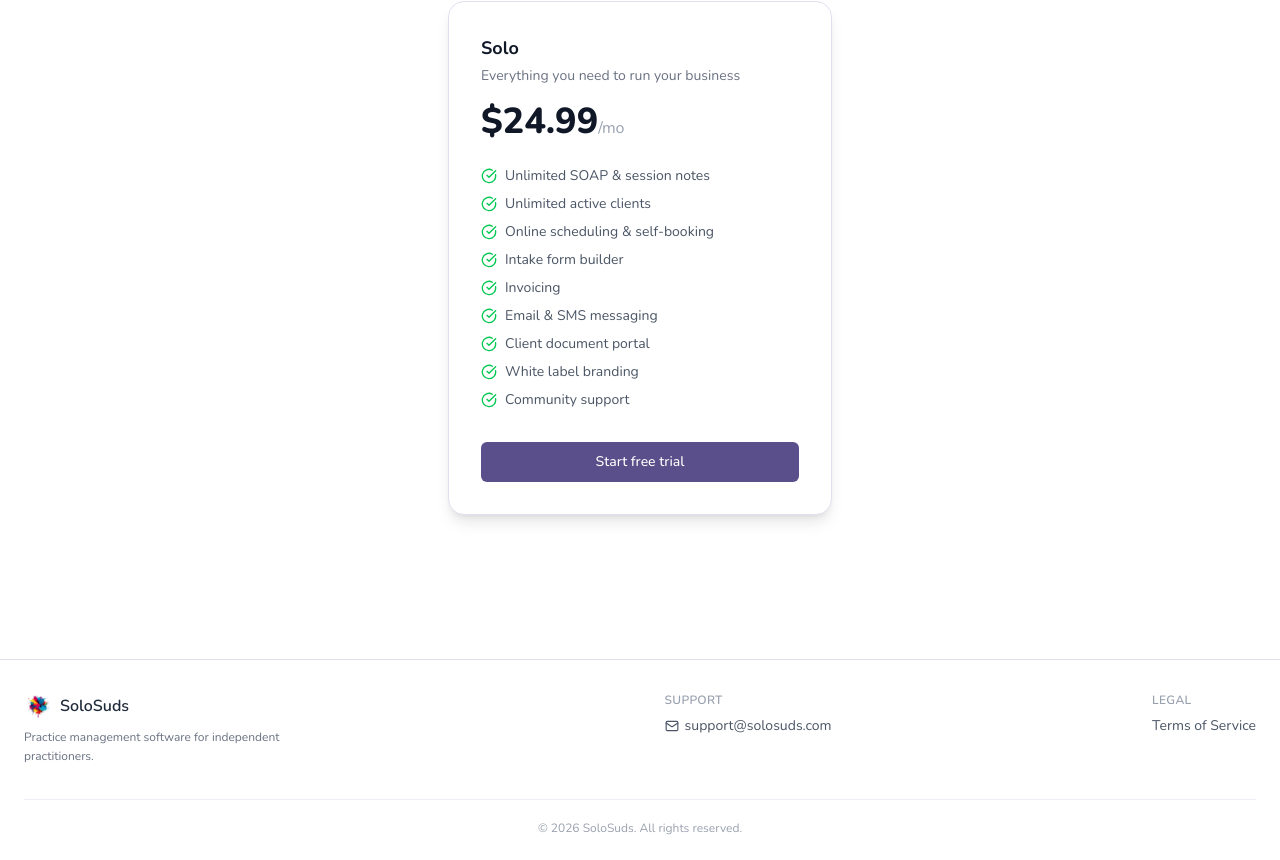
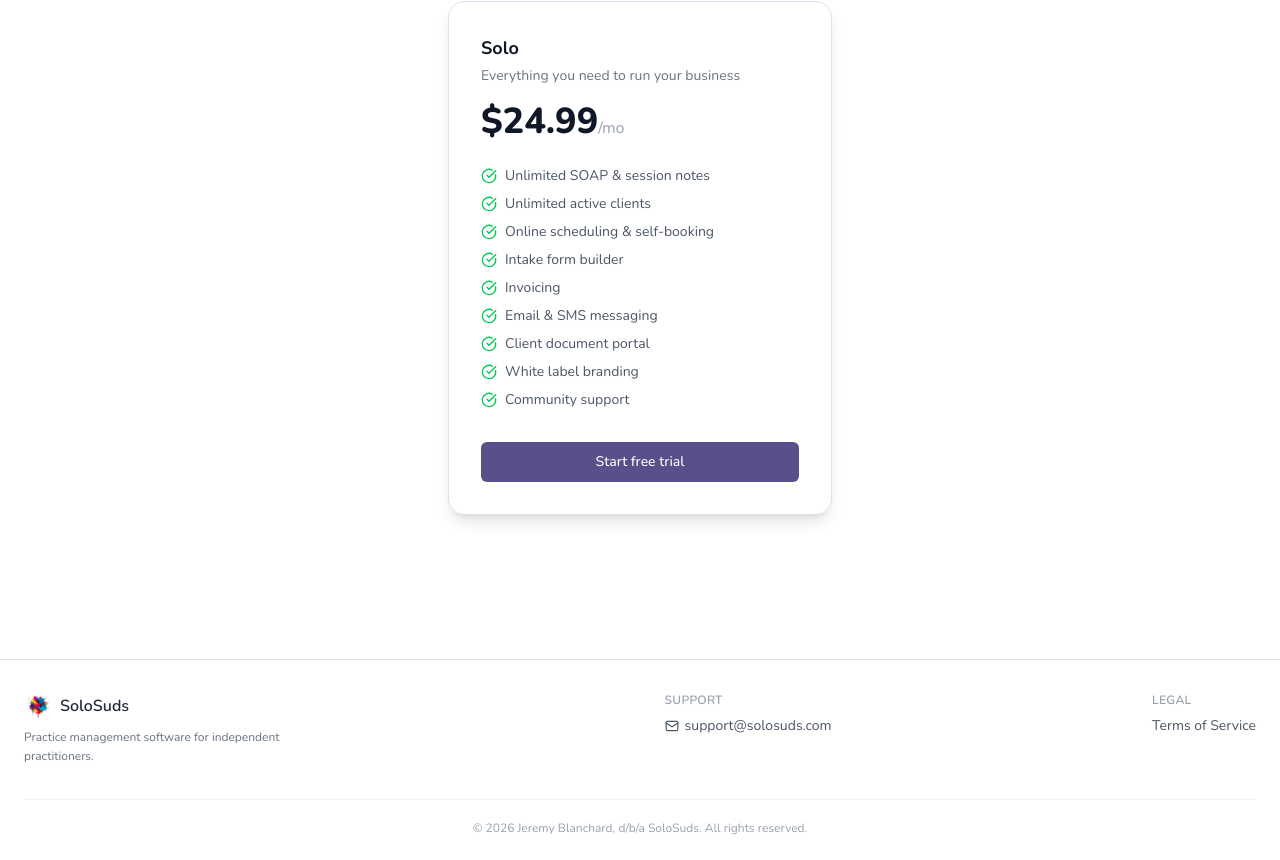
Before and after one commit to mrblanchard/solosuds, a Next.js app: page / in a window 1280 px wide. Shown: the part 3348-4208 px from the top of the page. Built offline with nearby package versions, Linux system fonts and the light colour scheme; no server answers.

Commit message:
fix: disclose sole proprietor legal name in site footer
Twilio's business verification checks the legal name on file (Jeremy
Blanchard, from the EIN sole-proprietor registration) against the
website content. Adding a d/b/a disclosure gives it a textual match.

```diff
--- a/src/components/layout/app-footer.tsx
+++ b/src/components/layout/app-footer.tsx
@@ -42,7 +42,7 @@
         </div>
 
         <div className="mt-8 border-t border-gray-100 pt-5 text-center text-xs text-gray-400">
-          © {new Date().getFullYear()} SoloSuds. All rights reserved.
+          © {new Date().getFullYear()} Jeremy Blanchard, d/b/a SoloSuds. All rights reserved.
         </div>
       </div>
     </footer>
```
